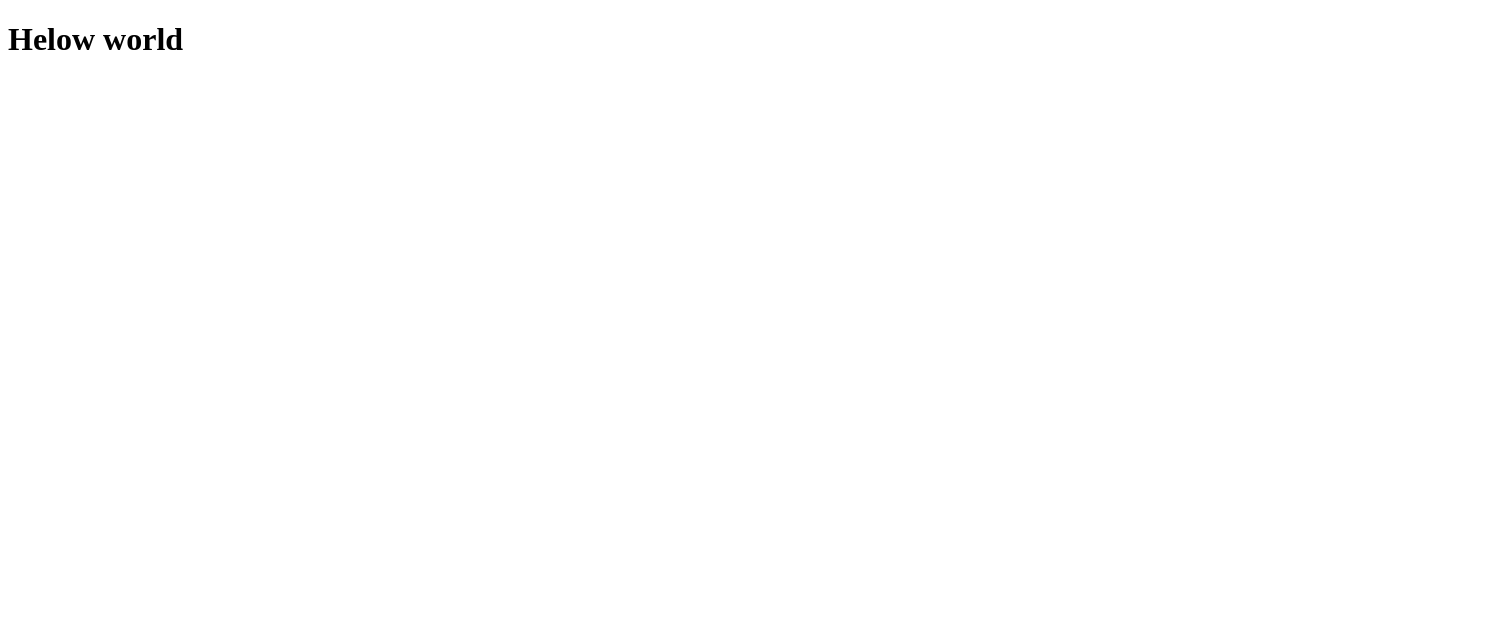
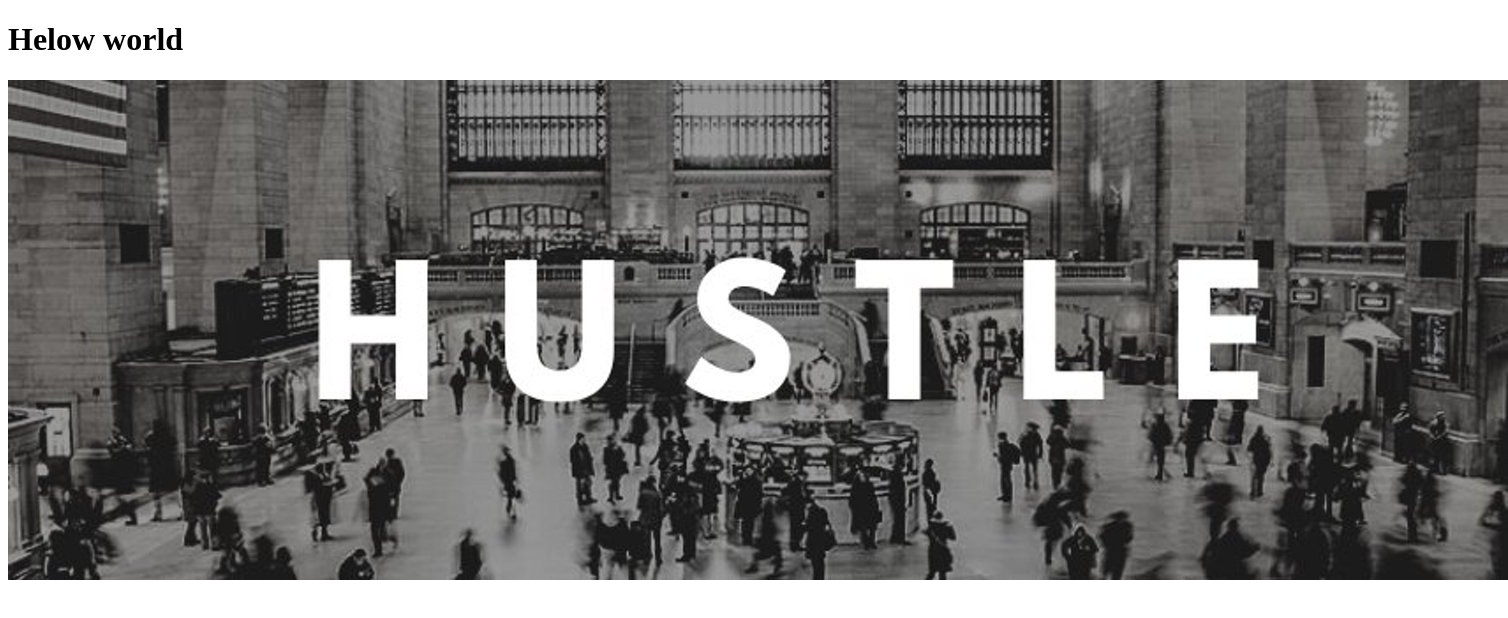
Before and after one commit to 127-0-0-vvk/git_assignment, a plain HTML site: page index.html in a window 1280 px wide. Shown: the whole page, 1508 px wide, since content can reach past the window. Drawn offline with Linux system fonts and the light colour scheme.

Commit message:
added dev

```diff
--- a/index.html
+++ b/index.html
@@ -8,5 +8,6 @@
 </head>
 <body>
     <h1>Helow world</h1>
+    <img src="/images/img.jpeg" alt="">
 </body>
 </html>
```
Also changed, not shown: images/img.jpeg (added).
